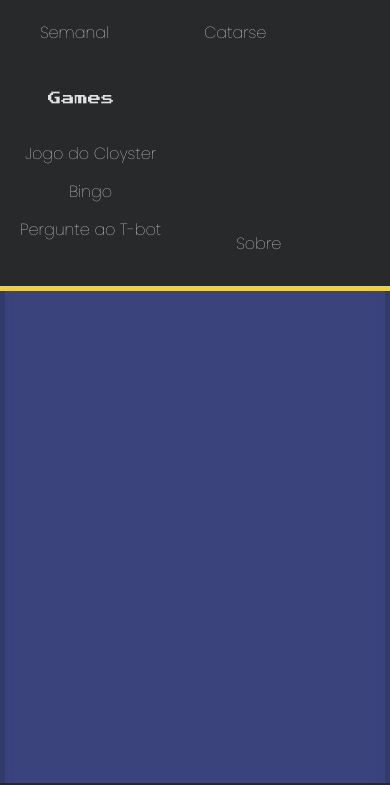
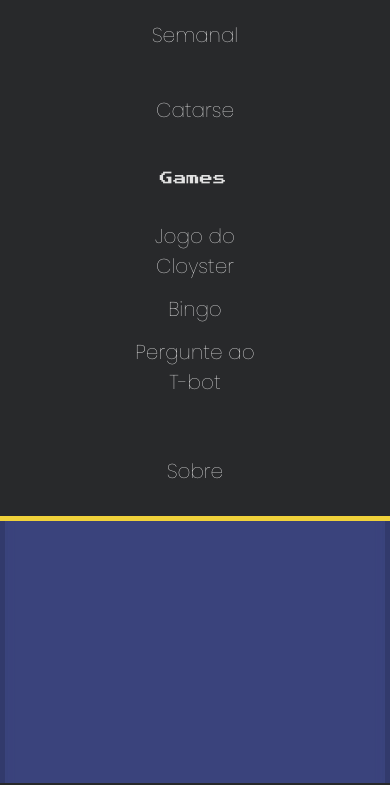
Before and after one commit to zsk549/chadetrovao, a plain HTML site: page index.html in a window 390 px wide. Shown: the top 785 px of the page. Drawn offline with nearby package versions, Linux system fonts and the light colour scheme; some packages are replaced by stand-ins of ours; a script that the page names is missing.

Commit message:
Add files via upload
style logo responsive upt

```diff
--- a/imagens/tsyle.css
+++ b/imagens/tsyle.css
@@ -391,7 +391,9 @@ body{
     /* position: relative; */
     z-index: 9999 !important;
 }
-
+video{
+    display: none;
+}
 
 
 .A1{
@@ -412,6 +414,18 @@ body{
     opacity: 1 !important;
 }
 @media (max-width: 992px){
+    header{
+        display: grid;
+        grid-template-columns: 1fr  1fr  1fr;
+    }
+    .navbar{
+        grid-column-start: 2;
+        align-items: center;
+        justify-content: center;
+    }
+    header .navbar a{
+        font-size: 20px;
+    }
     .container{
         display: none;
     }
@@ -448,4 +462,10 @@ body{
     .logo{
         margin-top: 150px;
     }
+    video{
+        display: block;
+    }
+    #spline{
+        display: none;
+    }
 }
```
